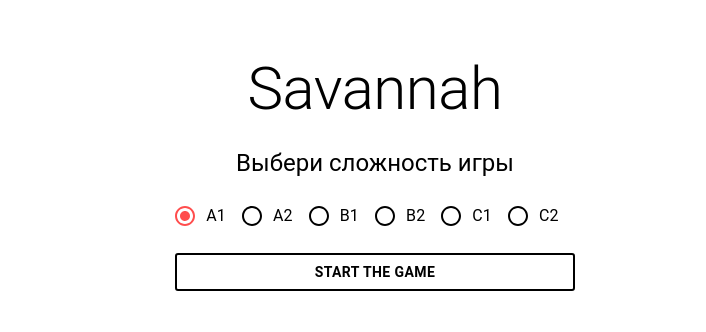
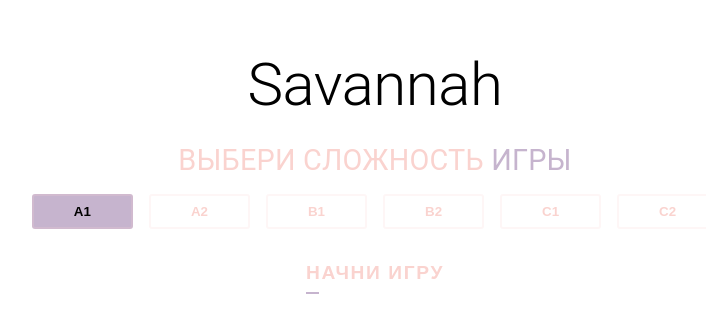
Before and after one commit to vyach-g/rs-lang, a React (Create React App) app: page /games/savannah in a window 1280 px wide. Shown: the part 228-560 px from the top of the page, without its empty margins (265-971 px from the left). Built offline with nearby package versions, Linux system fonts and the light colour scheme.

Commit message:
refractor: change code for better readability

```diff
--- a/src/pages/Games/SavannahGame/Settings.tsx
+++ b/src/pages/Games/SavannahGame/Settings.tsx
@@ -1,42 +1,75 @@
 import React, { useState } from 'react';
 
-import {
-  Button,
-  FormControl,
-  FormControlLabel,
-  Radio,
-  RadioGroup,
-  Typography,
-} from '@mui/material';
+import { FormControl, Typography } from '@mui/material';
 
 import { styled } from '@mui/material/styles';
 
-const RadioCustom = styled(Radio)({
-  color: 'black',
-  '&.Mui-checked': {
-    color: '#ff4d4d',
+const ButtonSubmit = styled('button')(({ theme }) => ({
+  display: 'flex',
+  flexDirection: 'column',
+  borderRadius: '3px',
+  border: 'none',
+  backgroundColor: 'transparent',
+  color: 'rgba(250,211,207,1)',
+  fontWeight: '600',
+  fontSize: '1.2rem',
+  letterSpacing: '0.1rem',
+  textTransform: 'uppercase',
+  cursor: 'pointer',
+  marginTop: '1rem',
+  '&::after': {
+    content: '""',
+    display: 'block',
+    marginTop: '0.5rem',
+    width: '0.8rem',
+    height: '2px',
+    background: '#C6B4CE',
+    transition: 'width .25s',
   },
-});
-
-const ButtonCustom = styled(Button)(({ theme }) => ({
-  display: 'inline-flex',
-  fontWeight: '600',
-  borderRadius: '3px',
-  borderWidth: '2px',
-  borderColor: 'black',
-  color: 'black',
-  marginTop: '1rem',
-  padding: '.3rem 2rem',
+  '&:hover::after': {
     width: '100%',
-  '&:hover': {
-    borderColor: 'black',
-    borderWidth: '2px',
-    backgroundColor: '#ff4d4d',
+    background: 'rgba(250,211,207,1)',
   },
   [theme.breakpoints.down('sm')]: {
     fontSize: '0.8rem',
   },
 }));
+
+const ButtonCustom = styled('button')(({ theme }) => ({
+  display: 'inline-flex',
+  justifyContent: 'center',
+  borderRadius: '3px',
+  border: '2px solid rgba(250,211,207,0.2)',
+  backgroundColor: 'transparent',
+  color: 'rgba(250,211,207,1)',
+  padding: '.5rem 2.5rem',
+  fontWeight: '600',
+  cursor: 'pointer',
+  transition: '0.25s ease',
+  '&:hover': {
+    borderWidth: '2px',
+    color: 'black',
+    backgroundColor: 'rgba(250,211,207, 1)',
+  },
+  [theme.breakpoints.down('sm')]: {
+    fontSize: '0.8rem',
+  },
+}));
+
+const ButtonsGroup = styled('div')({
+  display: 'flex',
+  flexWrap: 'wrap',
+  gap: '1rem',
+});
+
+const Aliases: { [key: string]: string } = {
+  A1: '0',
+  A2: '1',
+  B1: '2',
+  B2: '3',
+  C1: '4',
+  C2: '5',
+};
 
 interface Props {
   onGameStart: (arg: string) => void;
@@ -45,17 +78,17 @@ interface Props {
 const Settings: React.FC<Props> = ({ onGameStart }) => {
   const [difficulty, setDifficulty] = useState('0');
 
-  const onSettingChange = (event: React.ChangeEvent<HTMLInputElement>) => {
-    setDifficulty(event.target.value);
+  const onSettingChange = (event: React.MouseEvent) => {
+    const langLevel = (event.target as HTMLButtonElement).innerText;
+    setDifficulty(Aliases[langLevel]);
   };
 
-  const onSettingsSubmit = (event: React.FormEvent<HTMLFormElement>) => {
+  const onSettingsSubmit = (event: React.MouseEvent) => {
     event.preventDefault();
     onGameStart(difficulty);
   };
 
   return (
-    <form onSubmit={onSettingsSubmit}>
     <FormControl
       sx={{
         display: 'flex',
@@ -64,26 +97,52 @@ const Settings: React.FC<Props> = ({ onGameStart }) => {
         rowGap: '1rem',
       }}
     >
-        <Typography variant="h5">Выбери cложность игры</Typography>
-        <RadioGroup
-          aria-labelledby="game difficulty"
-          defaultValue="0"
-          name="game difficulty"
-          onChange={onSettingChange}
-          sx={{ display: 'flex', flexDirection: 'row' }}
+      <Typography
+        variant="h4"
+        sx={{ color: 'rgba(250,211,207, 1)', textTransform: 'uppercase', fontSize: '1.8rem' }}
       >
-          <FormControlLabel value="0" control={<RadioCustom />} label="A1" />
-          <FormControlLabel value="1" control={<RadioCustom />} label="A2" />
-          <FormControlLabel value="2" control={<RadioCustom />} label="B1" />
-          <FormControlLabel value="3" control={<RadioCustom />} label="B2" />
-          <FormControlLabel value="4" control={<RadioCustom />} label="C1" />
-          <FormControlLabel value="5" control={<RadioCustom />} label="C2" />
-        </RadioGroup>
+        Выбери cложность <span style={{ color: '#C6B4CE' }}>игры</span>
+      </Typography>
+      <ButtonsGroup>
+        <ButtonCustom
+          onClick={onSettingChange}
+          style={difficulty === '0' ? { background: '#C6B4CE', color: 'black' } : {}}
+        >
+          A1
+        </ButtonCustom>
+        <ButtonCustom
+          onClick={onSettingChange}
+          style={difficulty === '1' ? { background: '#C6B4CE', color: 'black' } : {}}
+        >
+          A2
+        </ButtonCustom>
+        <ButtonCustom
+          onClick={onSettingChange}
+          style={difficulty === '2' ? { background: '#C6B4CE', color: 'black' } : {}}
+        >
+          B1
+        </ButtonCustom>
+        <ButtonCustom
+          onClick={onSettingChange}
+          style={difficulty === '3' ? { background: '#C6B4CE', color: 'black' } : {}}
+        >
+          B2
+        </ButtonCustom>
+        <ButtonCustom
+          onClick={onSettingChange}
+          style={difficulty === '4' ? { background: '#C6B4CE', color: 'black' } : {}}
+        >
+          C1
+        </ButtonCustom>
+        <ButtonCustom
+          onClick={onSettingChange}
+          style={difficulty === '5' ? { background: '#C6B4CE', color: 'black' } : {}}
+        >
+          C2
+        </ButtonCustom>
+      </ButtonsGroup>
+      <ButtonSubmit onClick={onSettingsSubmit}>Начни Игру</ButtonSubmit>
     </FormControl>
-      <ButtonCustom variant="outlined" type="submit">
-        Start the game
-      </ButtonCustom>
-    </form>
   );
 };
 
```
Lines whose indentation alone changed are shown as unchanged.
